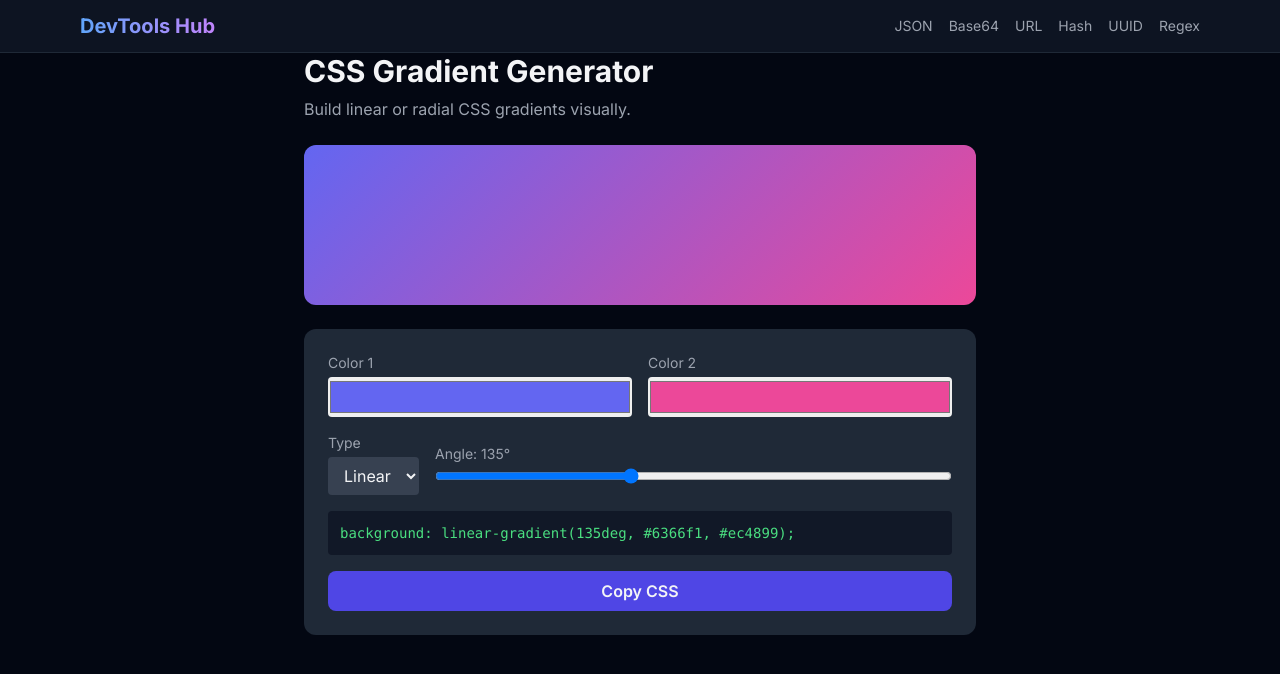
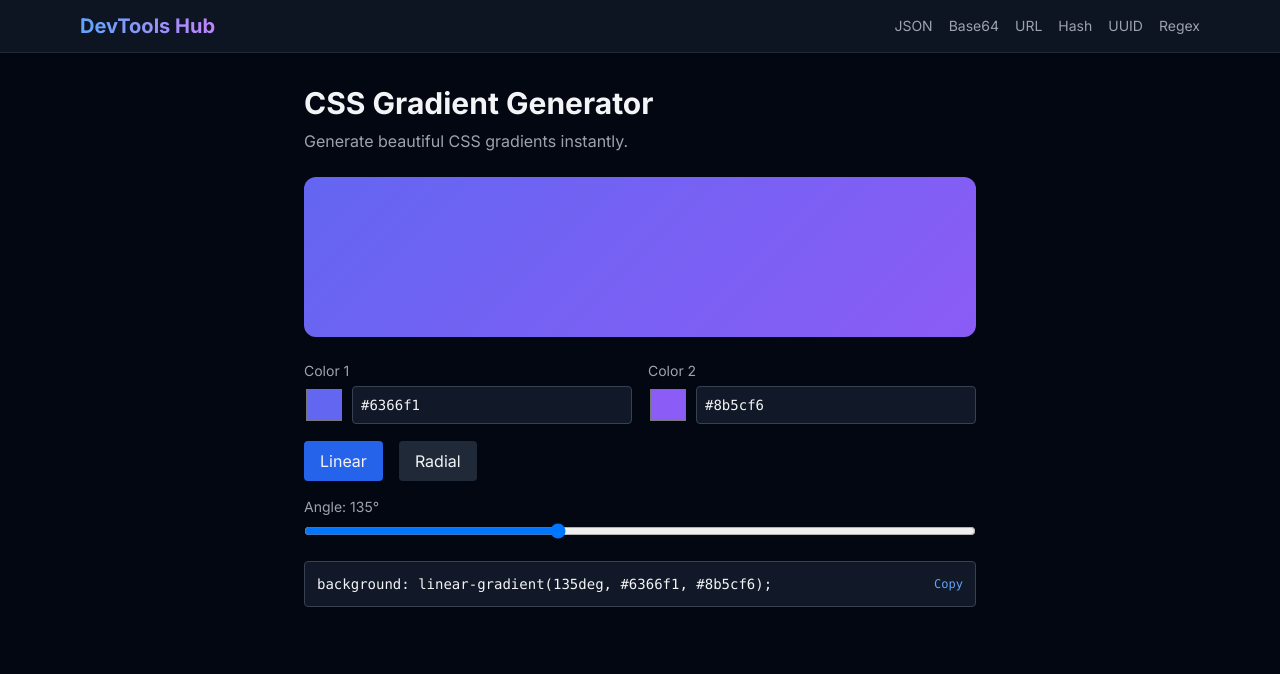
Before and after one commit to OnezSadim/devtools-hub, a Next.js app: page /tools/css-gradient-generator in a window 1280 px wide. Shown: the top 674 px of the page. Built offline with nearby package versions, Linux system fonts and the light colour scheme.

Commit message:
Add tools 91-95: binary-text-converter, url-parser, css-gradient-generator, json-to-yaml, word-frequency-counter

```diff
--- a/src/app/page.tsx
+++ b/src/app/page.tsx
@@ -24,7 +24,11 @@ const tools = [
     { name: 'String Case Converter', desc: 'Convert text between camelCase, snake_case, kebab-case, PascalCase and more', href: '/tools/string-case-converter' },
     { name: 'PX to REM Converter', desc: 'Convert pixels to rem units with configurable base font size', href: '/tools/pixel-to-rem' },
     { name: 'HTML to Markdown', desc: 'Convert HTML markup to clean Markdown format', href: '/tools/html-to-markdown' },
-    { name: 'Word Counter', desc: 'Count words, characters, sentences, paragraphs and estimate reading time', href: '/tools/word-counter' },];
+    { name: 'Word Counter', desc: 'Count words, characters, sentences, paragraphs and estimate reading time', href: '/tools/word-counter' },  { slug: "binary-text-converter", name: "Binary/Text Converter", description: "Convert between binary and text", icon: "01" },
+  { slug: "url-parser", name: "URL Parser", description: "Parse and inspect URL components", icon: "🔗" },
+  { slug: "json-to-yaml", name: "JSON to YAML", description: "Convert JSON to YAML format", icon: "↕️" },
+  { slug: "word-frequency-counter", name: "Word Frequency Counter", description: "Count word frequency in text", icon: "📊" },
+];
 
 export default function Home() {
   return (
--- /dev/null
+++ b/src/app/tools/binary-text-converter/page.tsx
@@ -0,0 +1,41 @@
+"use client";
+import { useState } from "react";
+export default function BinaryTextConverter() {
+  const [text, setText] = useState("");
+  const [binary, setBinary] = useState("");
+  const [mode, setMode] = useState("textToBinary");
+  const [error, setError] = useState("");
+  const convert = () => {
+    setError("");
+    if (mode === "textToBinary") {
+      const result = text.split("").map(c => c.charCodeAt(0).toString(2).padStart(8, "0")).join(" ");
+      setBinary(result);
+    } else {
+      try {
+        const result = binary.trim().split(/\s+/).map(b => String.fromCharCode(parseInt(b, 2))).join("");
+        setText(result);
+      } catch { setError("Invalid binary input"); }
+    }
+  };
+  return (
+    <main className="min-h-screen bg-gray-950 text-gray-100 p-8">
+      <div className="max-w-2xl mx-auto">
+        <h1 className="text-3xl font-bold mb-2">Binary ↔ Text Converter</h1>
+        <p className="text-gray-400 mb-6">Convert text to binary and binary to text online.</p>
+        <div className="flex gap-4 mb-4">
+          <button onClick={() => setMode("textToBinary")} className={`px-4 py-2 rounded ${mode==="textToBinary"?"bg-blue-600":"bg-gray-800"}`}>Text → Binary</button>
+          <button onClick={() => setMode("binaryToText")} className={`px-4 py-2 rounded ${mode==="binaryToText"?"bg-blue-600":"bg-gray-800"}`}>Binary → Text</button>
+        </div>
+        {mode === "textToBinary" ? (
+          <textarea className="w-full h-32 bg-gray-900 border border-gray-700 rounded p-3 font-mono mb-4" placeholder="Enter text..." value={text} onChange={e => setText(e.target.value)} />
+        ) : (
+          <textarea className="w-full h-32 bg-gray-900 border border-gray-700 rounded p-3 font-mono mb-4" placeholder="Enter binary (space-separated bytes)..." value={binary} onChange={e => setBinary(e.target.value)} />
+        )}
+        <button onClick={convert} className="w-full bg-blue-600 hover:bg-blue-700 py-2 rounded font-semibold mb-4">Convert</button>
+        {error && <p className="text-red-400 mb-2">{error}</p>}
+        {mode === "textToBinary" && binary && <div className="bg-gray-900 border border-gray-700 rounded p-3 font-mono text-sm break-all">{binary}</div>}
+        {mode === "binaryToText" && text && <div className="bg-gray-900 border border-gray-700 rounded p-3 font-mono text-sm">{text}</div>}
+      </div>
+    </main>
+  );
+}
--- a/src/app/tools/css-gradient-generator/page.tsx
+++ b/src/app/tools/css-gradient-generator/page.tsx
@@ -2,45 +2,48 @@
 import { useState } from "react";
 export default function CssGradientGenerator() {
   const [color1, setColor1] = useState("#6366f1");
-  const [color2, setColor2] = useState("#ec4899");
+  const [color2, setColor2] = useState("#8b5cf6");
   const [angle, setAngle] = useState(135);
   const [type, setType] = useState("linear");
-  const css = type === "linear"
-    ? `linear-gradient(${angle}deg, ${color1}, ${color2})`
-    : `radial-gradient(circle, ${color1}, ${color2})`;
-  const copy = () => navigator.clipboard.writeText(`background: ${css};`);
+  const css = type === "linear" ? `linear-gradient(${angle}deg, ${color1}, ${color2})` : `radial-gradient(circle, ${color1}, ${color2})`;
+  const cssRule = `background: ${css};`;
   return (
-    <div className="max-w-2xl mx-auto">
-      <h1 className="text-3xl font-bold mb-2">CSS Gradient Generator</h1>
-      <p className="text-gray-400 mb-6">Build linear or radial CSS gradients visually.</p>
-      <div className="rounded-xl overflow-hidden mb-6 h-40" style={{background: css}} />
-      <div className="bg-gray-800 rounded-xl p-6 space-y-4">
-        <div className="flex gap-4">
-          <label className="flex flex-col gap-1 flex-1">
-            <span className="text-sm text-gray-400">Color 1</span>
-            <input type="color" value={color1} onChange={e=>setColor1(e.target.value)} className="w-full h-10 rounded cursor-pointer" />
-          </label>
-          <label className="flex flex-col gap-1 flex-1">
-            <span className="text-sm text-gray-400">Color 2</span>
-            <input type="color" value={color2} onChange={e=>setColor2(e.target.value)} className="w-full h-10 rounded cursor-pointer" />
-          </label>
+    <main className="min-h-screen bg-gray-950 text-gray-100 p-8">
+      <div className="max-w-2xl mx-auto">
+        <h1 className="text-3xl font-bold mb-2">CSS Gradient Generator</h1>
+        <p className="text-gray-400 mb-6">Generate beautiful CSS gradients instantly.</p>
+        <div className="rounded-xl mb-6 h-40" style={{ background: css }} />
+        <div className="grid grid-cols-2 gap-4 mb-4">
+          <div>
+            <label className="text-sm text-gray-400 mb-1 block">Color 1</label>
+            <div className="flex gap-2 items-center">
+              <input type="color" value={color1} onChange={e => setColor1(e.target.value)} className="h-10 w-10 rounded cursor-pointer bg-transparent border-0" />
+              <input value={color1} onChange={e => setColor1(e.target.value)} className="flex-1 bg-gray-900 border border-gray-700 rounded p-2 font-mono text-sm" />
+            </div>
+          </div>
+          <div>
+            <label className="text-sm text-gray-400 mb-1 block">Color 2</label>
+            <div className="flex gap-2 items-center">
+              <input type="color" value={color2} onChange={e => setColor2(e.target.value)} className="h-10 w-10 rounded cursor-pointer bg-transparent border-0" />
+              <input value={color2} onChange={e => setColor2(e.target.value)} className="flex-1 bg-gray-900 border border-gray-700 rounded p-2 font-mono text-sm" />
+            </div>
+          </div>
         </div>
-        <div className="flex gap-4 items-center">
-          <label className="flex flex-col gap-1">
-            <span className="text-sm text-gray-400">Type</span>
-            <select value={type} onChange={e=>setType(e.target.value)} className="bg-gray-700 rounded px-3 py-2">
-              <option value="linear">Linear</option>
-              <option value="radial">Radial</option>
-            </select>
-          </label>
-          {type==="linear" && <label className="flex flex-col gap-1 flex-1">
-            <span className="text-sm text-gray-400">Angle: {angle}°</span>
-            <input type="range" min={0} max={360} value={angle} onChange={e=>setAngle(+e.target.value)} className="w-full" />
-          </label>}
+        <div className="flex gap-4 mb-4">
+          <button onClick={() => setType("linear")} className={`px-4 py-2 rounded ${type==="linear"?"bg-blue-600":"bg-gray-800"}`}>Linear</button>
+          <button onClick={() => setType("radial")} className={`px-4 py-2 rounded ${type==="radial"?"bg-blue-600":"bg-gray-800"}`}>Radial</button>
         </div>
-        <div className="bg-gray-900 rounded p-3 font-mono text-sm text-green-400">background: {css};</div>
-        <button onClick={copy} className="w-full bg-indigo-600 hover:bg-indigo-500 rounded-lg py-2 font-semibold">Copy CSS</button>
+        {type === "linear" && (
+          <div className="mb-4">
+            <label className="text-sm text-gray-400 mb-1 block">Angle: {angle}°</label>
+            <input type="range" min="0" max="360" value={angle} onChange={e => setAngle(Number(e.target.value))} className="w-full" />
+          </div>
+        )}
+        <div className="bg-gray-900 border border-gray-700 rounded p-3 font-mono text-sm flex justify-between items-center">
+          <span>{cssRule}</span>
+          <button onClick={() => navigator.clipboard.writeText(cssRule)} className="ml-4 text-blue-400 hover:text-blue-300 text-xs">Copy</button>
+        </div>
       </div>
-    </div>
+    </main>
   );
 }
--- /dev/null
+++ b/src/app/tools/word-frequency-counter/page.tsx
@@ -0,0 +1,44 @@
+"use client";
+import { useState } from "react";
+export default function WordFrequencyCounter() {
+  const [text, setText] = useState("");
+  const [results, setResults] = useState([]);
+  const analyze = () => {
+    const words = text.toLowerCase().match(/\b[a-z']+\b/g) || [];
+    const freq = {};
+    words.forEach(w => { freq[w] = (freq[w] || 0) + 1; });
+    const sorted = Object.entries(freq).sort((a, b) => b[1] - a[1]);
+    setResults(sorted);
+  };
+  const totalWords = text.trim() ? (text.toLowerCase().match(/\b[a-z']+\b/g) || []).length : 0;
+  const uniqueWords = results.length;
+  return (
+    <main className="min-h-screen bg-gray-950 text-gray-100 p-8">
+      <div className="max-w-2xl mx-auto">
+        <h1 className="text-3xl font-bold mb-2">Word Frequency Counter</h1>
+        <p className="text-gray-400 mb-6">Analyze word frequency in any text.</p>
+        <textarea className="w-full h-40 bg-gray-900 border border-gray-700 rounded p-3 text-sm mb-4" placeholder="Paste your text here..." value={text} onChange={e => setText(e.target.value)} />
+        <button onClick={analyze} className="w-full bg-blue-600 hover:bg-blue-700 py-2 rounded font-semibold mb-4">Analyze</button>
+        {results.length > 0 && (
+          <>
+            <div className="flex gap-6 mb-4 text-sm">
+              <span className="text-gray-400">Total words: <span className="text-white font-bold">{totalWords}</span></span>
+              <span className="text-gray-400">Unique words: <span className="text-white font-bold">{uniqueWords}</span></span>
+            </div>
+            <div className="space-y-1 max-h-80 overflow-y-auto">
+              {results.map(([word, count]) => (
+                <div key={word} className="flex items-center gap-3 bg-gray-900 border border-gray-800 rounded px-3 py-1.5">
+                  <span className="font-mono text-sm flex-1">{word}</span>
+                  <div className="flex-1 bg-gray-800 rounded-full h-2 overflow-hidden">
+                    <div className="bg-blue-500 h-2 rounded-full" style={{ width: `${(count / results[0][1]) * 100}%` }} />
+                  </div>
+                  <span className="text-gray-400 text-sm w-8 text-right">{count}</span>
+                </div>
+              ))}
+            </div>
+          </>
+        )}
+      </div>
+    </main>
+  );
+}
```
Also changed, not shown: src/app/tools/json-to-yaml/page.tsx (added, +52 -0 lines), src/app/tools/url-parser/page.tsx (+34 -25 lines).
